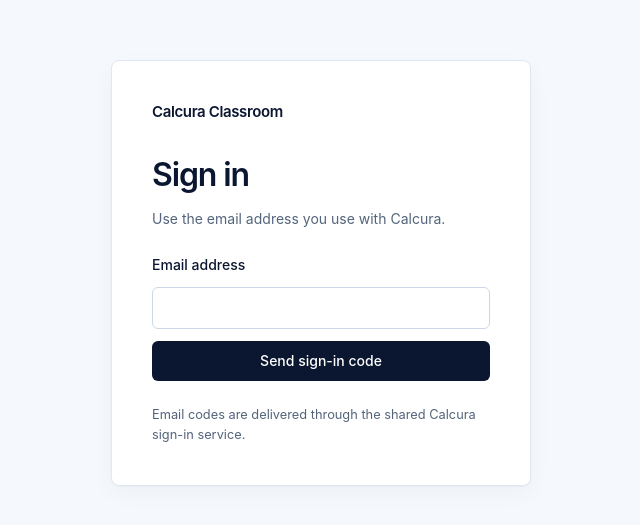
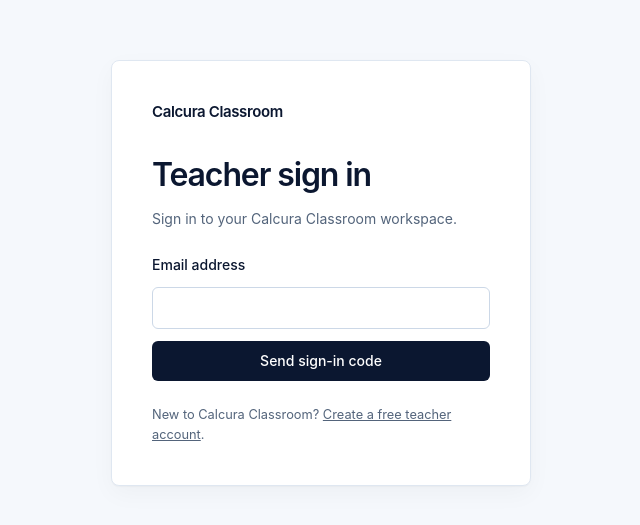
Before and after one commit to Kajin-0/Calcura-Classroom, a React (Vite) app: page /signin in a window 1280 px wide. Shown: the part 127-652 px from the top of the page, without its empty margins (319-959 px from the left). Built offline with nearby package versions, Linux system fonts and the light colour scheme; no server answers.

Commit message:
feat(auth): add explicit teacher signup mode

```diff
--- a/src/features/auth/SignInPage.tsx
+++ b/src/features/auth/SignInPage.tsx
@@ -12,7 +12,9 @@
 } from './authService';
 import { useAuthSession } from './useAuthSession';
 
-export function SignInPage() {
+type AuthMode = 'signin' | 'signup';
+
+export function SignInPage({ mode = 'signin' }: { mode?: AuthMode }) {
   const { session, initializationError } = useAuthSession();
   const config = readSupabaseConfig();
   const [email, setEmail] = useState('');
@@ -22,6 +24,7 @@
   const [message, setMessage] = useState<string | null>(null);
   const [cooldownUntil, setCooldownUntil] = useState(0);
   const [now, setNow] = useState(0);
+  const isSignup = mode === 'signup';
 
   useEffect(() => {
     if (!cooldownUntil) return undefined;
@@ -50,7 +53,7 @@
     setCodeSent(true);
     setCooldownUntil(Date.now() + RESEND_COOLDOWN_MS);
     setNow(Date.now());
-    setMessage('If this address can sign in, a six-digit code is on its way.');
+    setMessage('A six-digit code is on its way.');
   };
 
   const handleVerify = async (event: FormEvent<HTMLFormElement>) => {
@@ -83,13 +86,17 @@
 
   return (
     <main className="auth-page">
-      <section className="auth-card" aria-labelledby="signin-title">
+      <section className="auth-card" aria-labelledby="auth-title">
         <a className="wordmark" href="/" aria-label="Calcura Classroom home">
           Calcura Classroom
         </a>
-        <h1 id="signin-title">Sign in</h1>
+        <h1 id="auth-title">
+          {isSignup ? 'Create your free teacher account' : 'Teacher sign in'}
+        </h1>
         <p className="muted-copy">
-          Use the email address you use with Calcura.
+          {isSignup
+            ? 'Create classes, publish assignments, and track student progress. No credit card required.'
+            : 'Sign in to your Calcura Classroom workspace.'}
         </p>
 
         {!config.configured && (
@@ -127,7 +134,7 @@
               type="submit"
               disabled={busy || !config.configured}
             >
-              {busy ? 'Sending…' : 'Send sign-in code'}
+              {busy ? 'Sending…' : isSignup ? 'Create account' : 'Send sign-in code'}
             </button>
           </form>
         ) : (
@@ -152,7 +159,7 @@
               type="submit"
               disabled={busy || code.length !== 6}
             >
-              {busy ? 'Verifying…' : 'Verify code'}
+              {busy ? 'Verifying…' : 'Verify and continue'}
             </button>
             <button
               className="button button-quiet"
@@ -179,7 +186,11 @@
           </form>
         )}
         <p className="auth-footnote">
-          Email codes are delivered through the shared Calcura sign-in service.
+          {isSignup ? (
+            <>Already have an account? <a href="/signin">Teacher sign in</a>.</>
+          ) : (
+            <>New to Calcura Classroom? <a href="/signup">Create a free teacher account</a>.</>
+          )}
         </p>
       </section>
     </main>
```
